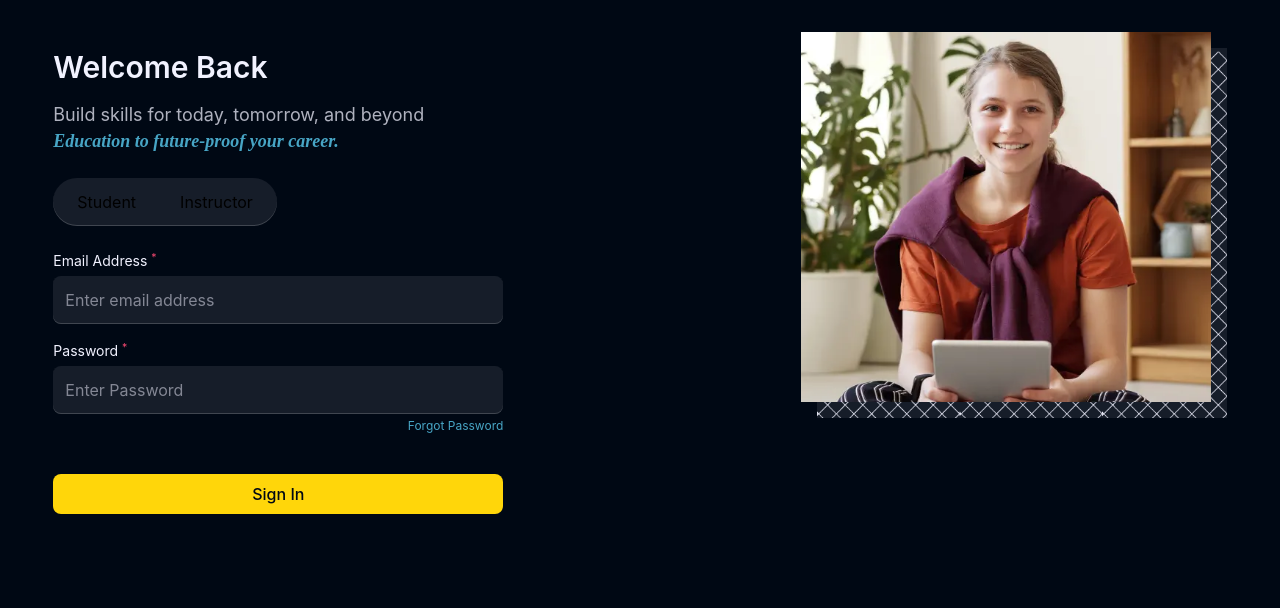
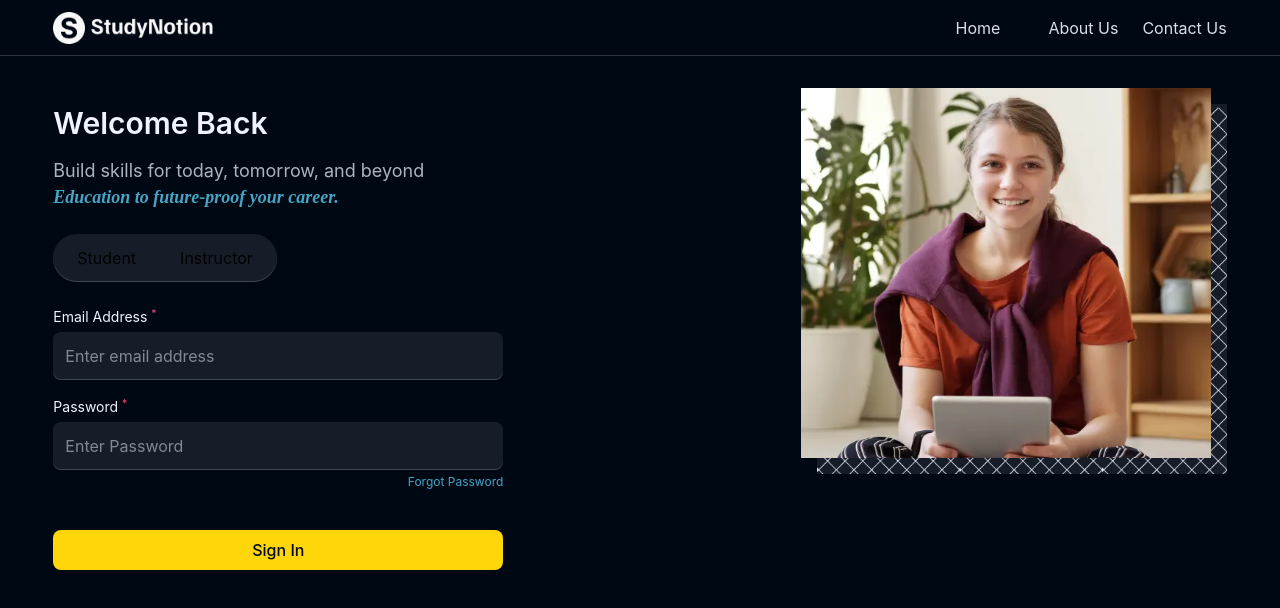
Before and after one commit to princepal09/StudyNotion, a React (Vite) app in the folder client/: page /login in a window 1280 px wide. Shown: the top 608 px of the page. Built offline with nearby package versions, Linux system fonts and the light colour scheme.

Commit message:
started to create navbar section

```diff
--- a/client/src/App.jsx
+++ b/client/src/App.jsx
@@ -2,10 +2,12 @@ import { Route, Routes } from "react-router-dom"
 import Home from "./pages/Home"
 import Login from "./pages/Login"
 import Signup from "./pages/Signup"
+import Navbar from "./components/common/Navbar"
 
 const App = () => {
   return (
     <div className="w-full min-h-screen bg-richblack-900 flex flex-col font-inter" >
+      <Navbar/>
       <Routes>
         <Route path = "/" element = {<Home/>} />
         <Route path="signup" element = {<Signup/>} />
--- /dev/null
+++ b/client/src/components/common/Navbar.jsx
@@ -0,0 +1,44 @@
+import React from 'react'
+import { Link, NavLink } from 'react-router-dom'
+import logo from '../../assets/Logo/Logo-Full-Light.png'
+import { NavbarLinks } from '../../data/navbar-links'
+
+const Navbar = () => {
+  return (
+    <div className='flex h-14 items-center justify-center border-b border-b-richblack-700  '>
+        <div className='flex w-11/12 max-w-maxContent items-center justify-between'>
+          {/* Image  */}
+          <Link to={"/"}>
+          <img src={logo} width={160} height={42} loading='lazy' alt="Navbar Logo" />
+          </Link>
+
+          {/* Nav Links */}
+          <nav>
+            <ul className='flex gap-6 text-richblack-25'>
+              {
+                NavbarLinks.map((link, idx) => (
+                    <li key={idx}>
+                        {
+                            link.title === 'Catalog' ? (<div></div>)
+                            :
+                            (<NavLink className={({isActive}) =>
+                                    isActive ? "text-yellow-25"  : " text-richblack-25 "
+                            } to={link?.path}>
+                            <p>
+                                {link?.title}
+                                </p>
+                            </NavLink>)
+                        }
+                    </li>
+                ))
+              }
+            </ul>
+          </nav>
+
+        </div>
+
+    </div>
+  )
+}
+
+export default Navbar
```
